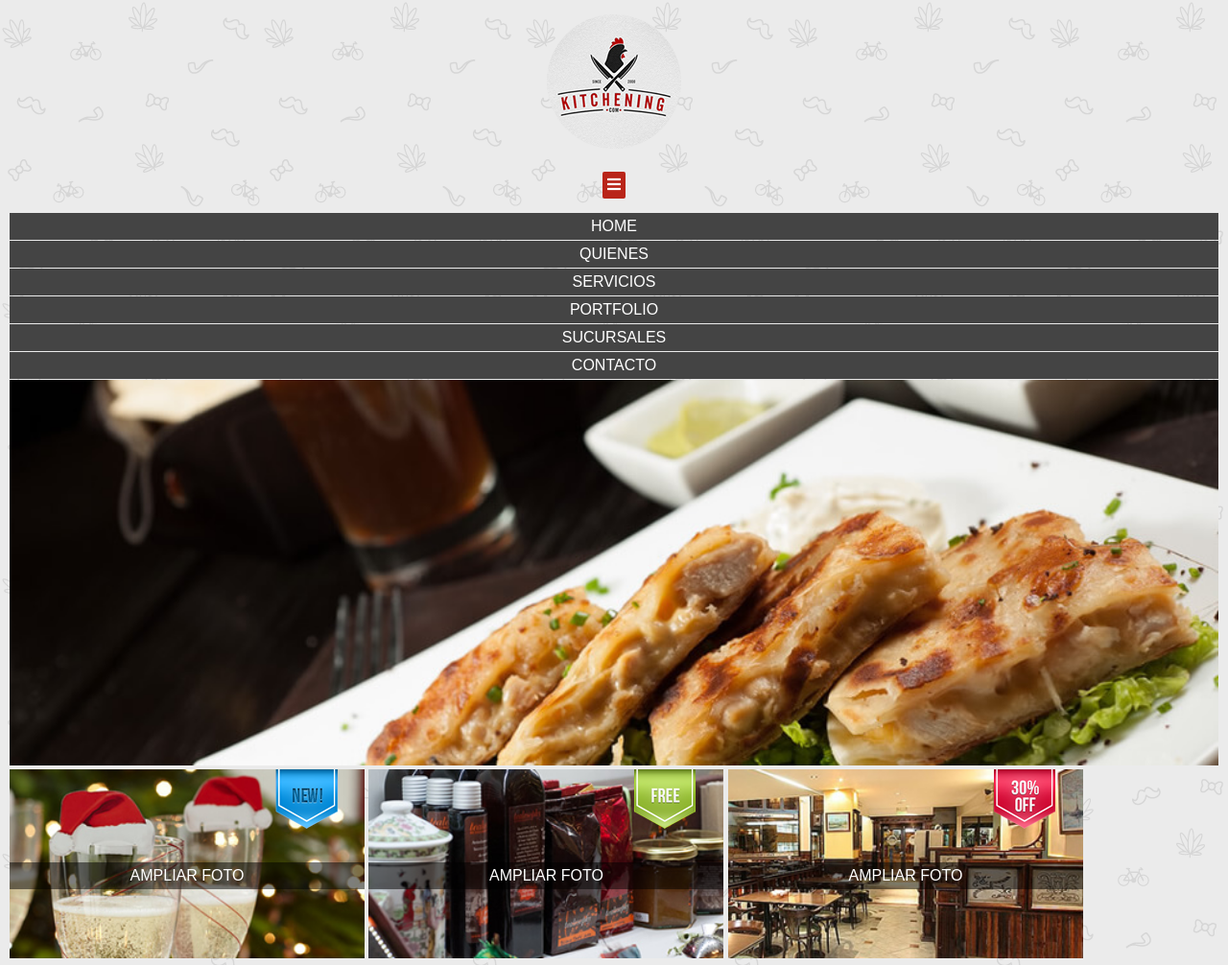
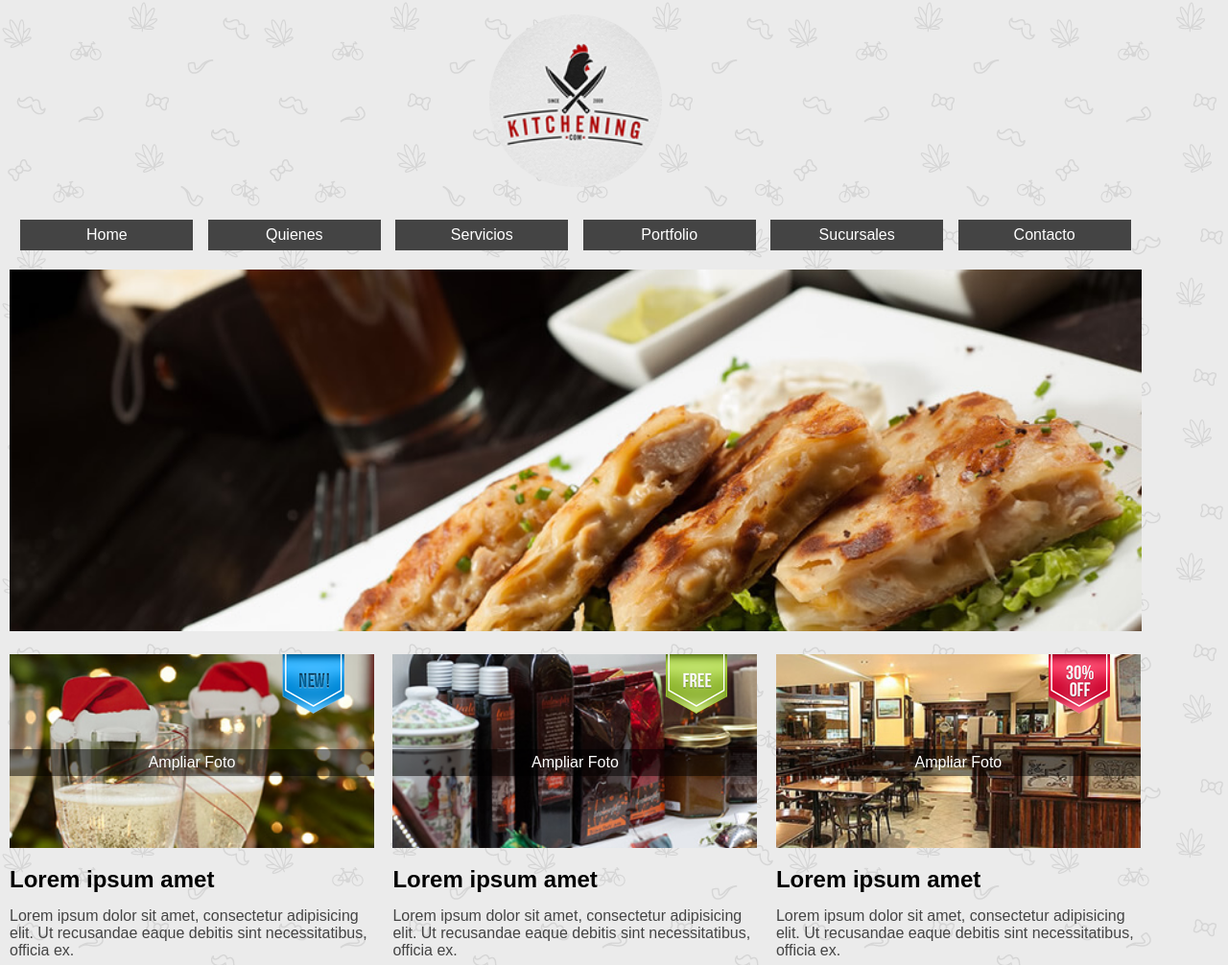
Before and after one commit to DavidToja91/Kitchen, a website: page views/index.html in a window 1280 px wide. Shown: the top 1006 px of the page at 96% size. Drawn offline with Linux system fonts and the light colour scheme; files whose address does not match are found by name.

Commit message:
last changes

```diff
--- a/public/css/style.css
+++ b/public/css/style.css
@@ -23,13 +23,15 @@ ul{
 body{
     background-image: url('/images/bg-body.png');
     font-family: Arial, Helvetica, sans-serif;
-    padding: 15px 10px 0px 10px;
+    padding: 15px 10px 0 10px;
 }
 
 /* HEADER */
 
 .main-header{
+    max-width: 380px;
     text-align: center;
+    margin-bottom: 20px;
 }
 .main-header .logo{
     border-radius: 50%;
@@ -49,7 +51,7 @@ body{
     background-color: var(--grey);
     margin-bottom: 1px;
     padding: 5px;
-    text-transform: uppercase;
+    text-transform: capitalize;
 
 }
 
@@ -68,7 +70,7 @@ body{
 .vip-products .product a.more{
     background-color:  var(--grey);
     display: block;
-    margin-top: 10px;
+    margin-top: 13px 0 0 0;
     padding: 7px;
     text-align: center;
     width: 95px;
@@ -107,18 +109,56 @@ body{
     padding: 5px;
     position: absolute; /* esos elementos se acomodan dentro del cuadrante */
     text-align: center;
-    text-transform: uppercase;
+    text-transform: capitalize;
     top: 48%;
     width: 100%;
 
+}
+
+/* FOOTER */
+
+.main-footer ul li{
+    background-color: var (var(--red));
+    margin-bottom: 1px;
+    padding: 10px;
+    text-transform: capitalize;
+    text-align: center;
 }
 
 /* MEDIA */
 
 /* TABLET */
 @media (min-width: 768px){
+
+    /* HEADER */
+    .main-header .toggle-nav{
+        display:none;
+
+    }
+    .main-header{
+        max-width: 100%;
+        text-align: center;
+    }
+    .main-header .main-nav{
+        margin: 20px 0;
+    }
+
+
+    .main-header .main-nav ul li{
+        display: inline-block;
+        font-size: 14px;
+        margin-bottom: 0px;
+        margin-right: 9.5px;
+        padding:7px 7px;
+        width: 113px;
+    }
+
+    .main-header .main-nav ul li:last-child{
+        margin-right: 0;
+    }
     .banner{
         display: block;
+        margin-bottom: 20px;
         width: 100%;
     }
     .banner img{
@@ -126,6 +166,62 @@ body{
     }
     .vip-products .product{
         display: inline-block;
-        width: 370px;
+        width: 380px;
     }
 }
+
+/* DESKTOP */
+@media (min-width: 1180px) {
+    .container{
+        max-width: 1180px;
+    }
+
+    .main-header .logo{
+        width: 180px;
+    }
+
+    .main-header .main-nav{
+        margin: 30px 0 20px 0;
+    }
+
+    .main-header .main-nav ul li{
+        font-size: 16px;
+        margin-right: 11px;
+        padding: 7px 15px;
+        width: 180px;
+    }
+
+    .vip-products .product{
+        max-width: 380px;
+        margin-right: 15px;
+        padding-bottom: 30px;
+    }
+    .vip-products .product:nth-child(3n){
+        margin-right: 0;
+    }
+    /* FOOTER */
+
+    .main-footer{
+        background-color: var(--red);
+        border-radius: 30px 30px 0 0;
+        height: 10rem;
+    }
+    .main-footer ul{
+        text-align: center;
+    }
+
+    .main-footer ul li{
+    border-right: 1px solid white  ;
+    display: inline-block;
+    margin-bottom: 1px;
+    margin-top: 68px;
+    padding: 0 10px;
+    text-transform: capitalize;
+    text-align: center;
+
+    }
+    .main-footer ul li:last-child{
+        border-right: none;
+    }
+
+    }
```
